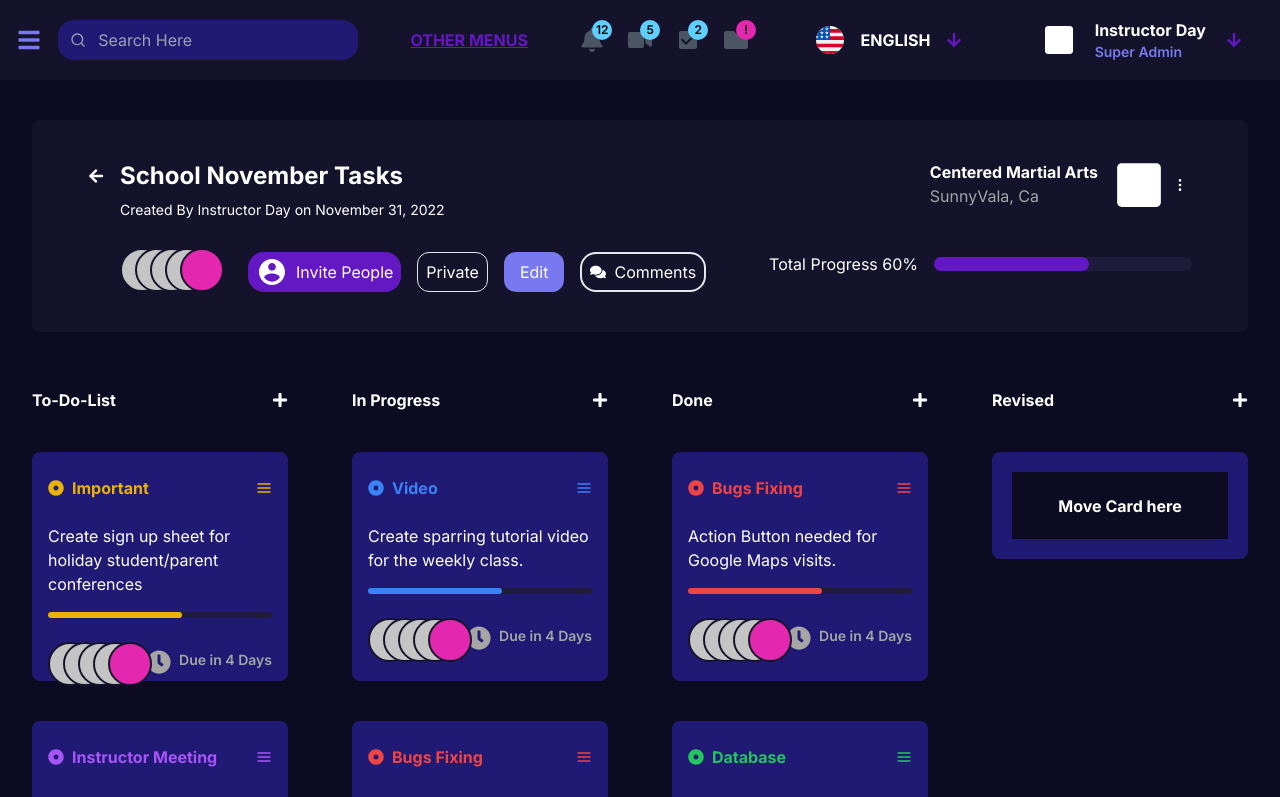
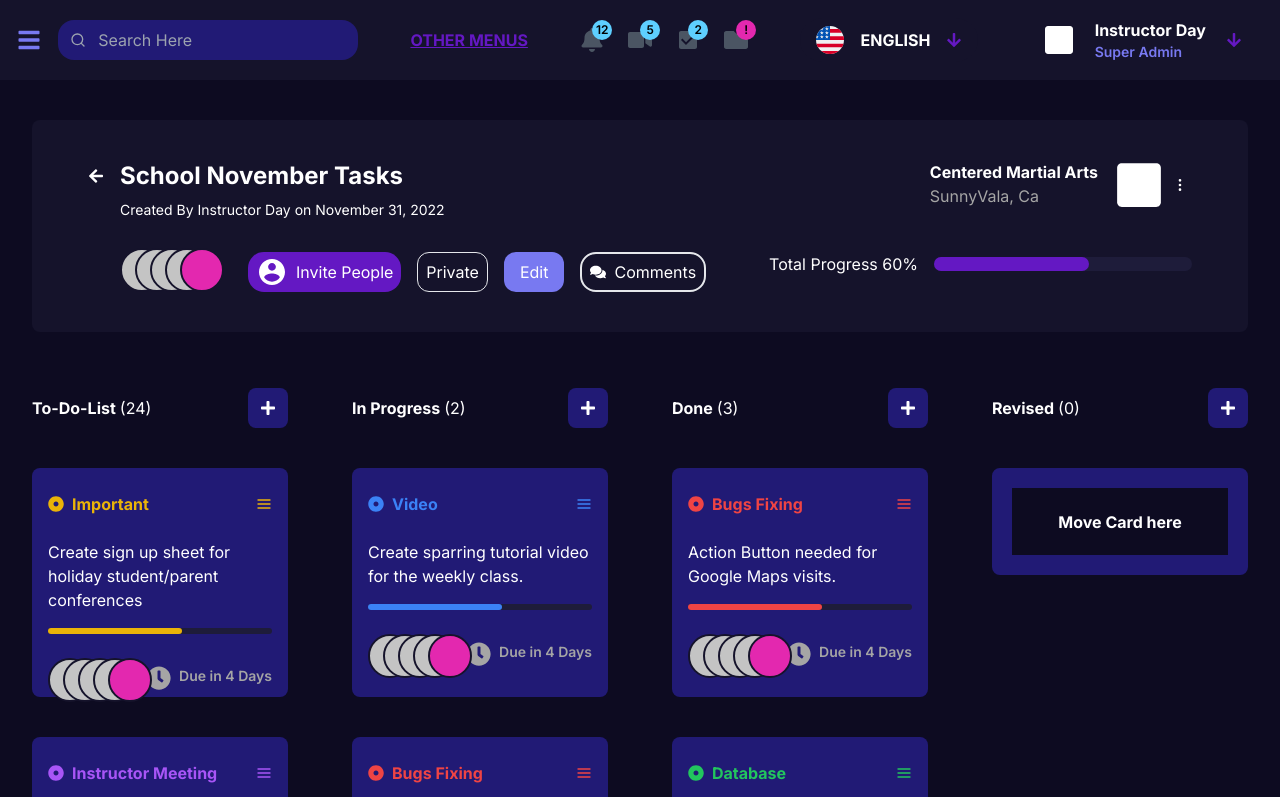
Before and after one commit to ArjunMal1311/kodagu_now_internship, a Next.js app: page / in a window 1280 px wide. Shown: the top 797 px of the page. Built offline with nearby package versions, Linux system fonts and the light colour scheme.

Commit message:
Minor changes

```diff
--- a/components/LastBody.tsx
+++ b/components/LastBody.tsx
@@ -9,12 +9,23 @@ const LastBody = () => {
                 informationArray.map((element: any) => (
                     <div className={`mx-8 my-4 lg:w-1/5`} key={element.mainHeading}>
                         <div className="flex justify-between items-center text-white">
-                            <h4 className="font-bold">{element.mainHeading}</h4>
-                            <FaPlus />
+                            <div className="flex space-x-1">
+                                <h4 className="font-bold">
+                                    {element.mainHeading}
+                                </h4>
+                                <p>({element.notification})</p>
+                            </div>
+
+                            <div className=" px-3 py-3 bg-[#211A75] hover:bg-[#6418C3] rounded-lg">
+                                <FaPlus />
+                            </div>
                         </div>
 
                         {element.bottomThings.map((element: any) => (
-                            <div className={`w-full h-[229px] bg-[#211A75] my-10 rounded-lg px-4 hover:bg-[#15132b] ${getHeadingColor(element.heading)}`} key={element.heading}>
+                            <div
+                                className={`w-full h-[229px] bg-[#211A75] my-10 rounded-lg px-4 ${getHeadingColor(element.heading)} transition-transform transform-gpu hover:translate-x-5 hover:translate-y-5`}
+                                key={element.heading}
+                            >
                                 <div className="flex justify-between items-center py-6">
                                     <div className="flex items-center space-x-2">
                                         <FaDotCircle />
```
